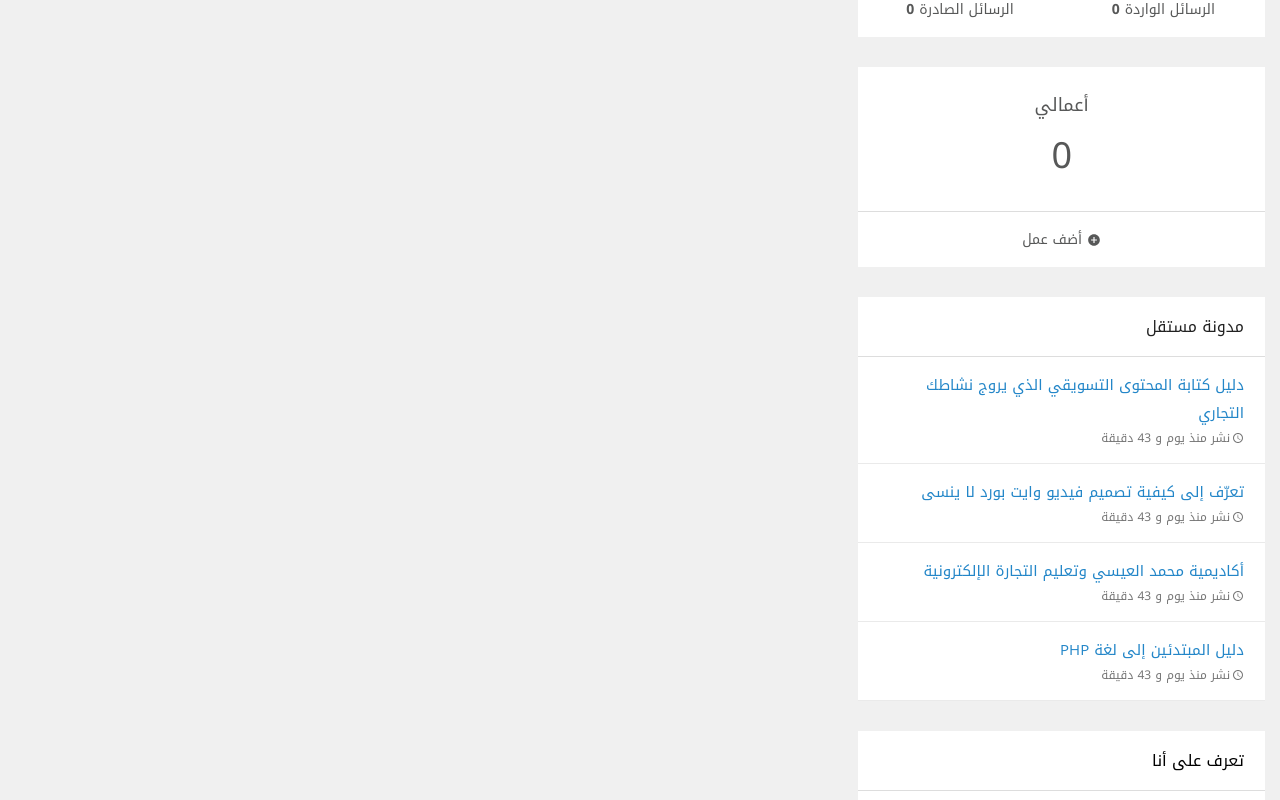
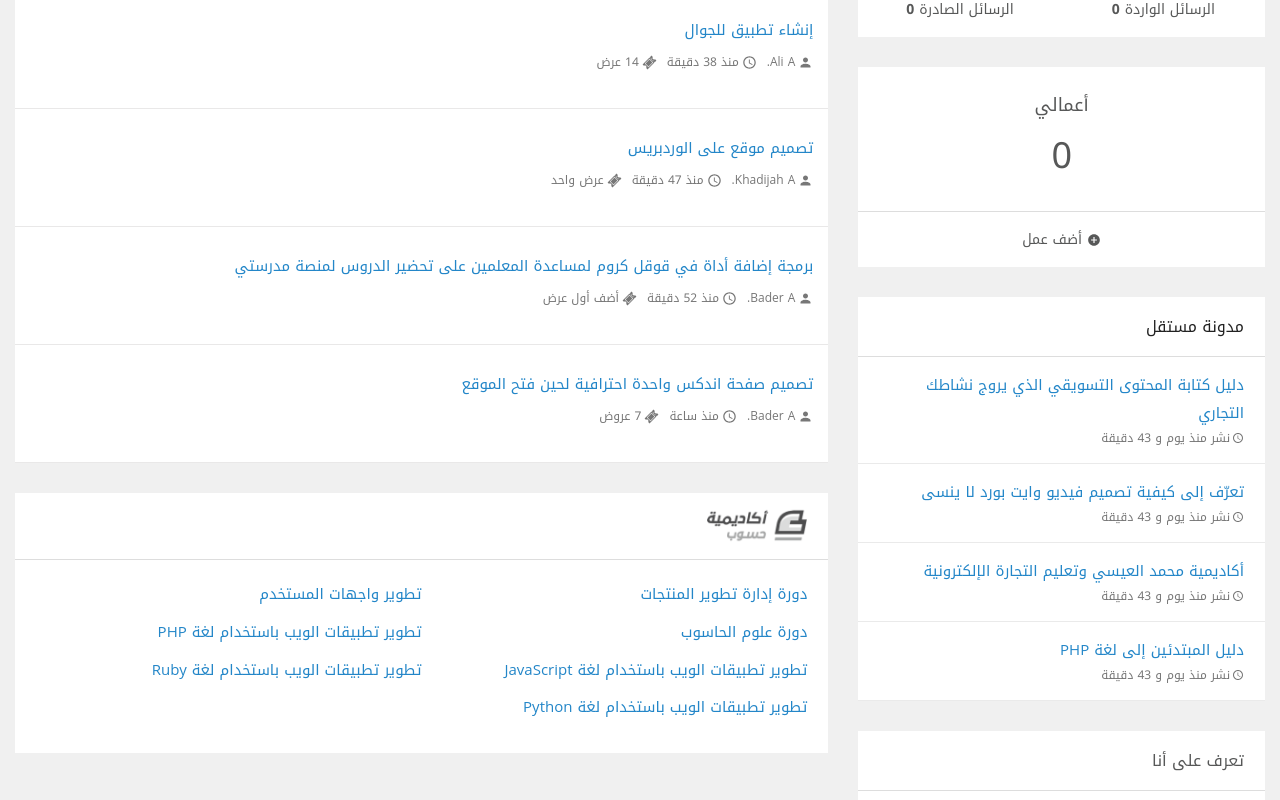
Before and after one commit to ibrahim-embaby/freelance-platform-MOSTAQL, a React (Create React App) app: page / in a window 1280 px wide. Shown: the part 920-1720 px from the top of the page. Built offline with nearby package versions, Linux system fonts and the light colour scheme.

Commit message:
changes to home page

```diff
--- a/src/components/project/Project.jsx
+++ b/src/components/project/Project.jsx
@@ -21,7 +21,7 @@ function Project(props) {
                         <span className='projectHeaderRightText'> {props.offersNumber}</span>
                     </div>
                 </div>
-                <div className="projectHeaderLeft">
+                {props.button && <div className="projectHeaderLeft">
                     <button className="projectHeaderLeftButton">
                         <span className="projectHeaderLeftButtonRight">
                             <BiPlusMedical style={{ "marginLeft": "5px" }} />
@@ -30,7 +30,7 @@ function Project(props) {
                         <ArrowDropDown className='projectHeaderLeftButtonDropDown' style={{ "border-right": "0.1px solid #1c6ca1" }} />
                     </button>
 
-                </div>
+                </div>}
             </div>
             <div className="projectDesc">{props.description}</div>
         </div>
--- a/src/components/project/project.css
+++ b/src/components/project/project.css
@@ -1,7 +1,7 @@
 .project {
     direction: rtl;
     padding: 25px 15px;
-    border-top: 1px solid rgb(233, 232, 232);
+    border-bottom: 1px solid rgb(233, 232, 232);
     background-color: #fff;
 }
 
--- a/src/pages/home/Home.jsx
+++ b/src/pages/home/Home.jsx
@@ -2,12 +2,12 @@ import './home.css'
 import Topbar from '../../components/topbar/Topbar'
 import Footer from '../../components/footer/Footer'
 import Header from '../../components/header/Header'
+import Project from '../../components/project/Project'
 import { BiSliderAlt } from 'react-icons/bi'
 import { HiCheckCircle } from 'react-icons/hi'
 import { MdAddCircle } from 'react-icons/md'
 import { TbCircle } from 'react-icons/tb'
 import { QueryBuilder } from '@material-ui/icons'
-
 import { useEffect } from 'react'
 
 
@@ -113,7 +113,6 @@ function Home() {
                     </div>
                 </div>
 
-
                 <div className="homeLeft">
 
                     <div className="homeLeftCash homeLeftItem">
@@ -132,7 +131,6 @@ function Home() {
                             <div className="homeLeftCashBottomItem">الرصيد المعلق <span className='bold m5 zeroColor'>$751.00</span></div>
                         </div>
                     </div>
-
 
                     <div className="homeLeftOffers homeLeftItem">
                         <div className="homeLeftOffersTop border">
@@ -202,10 +200,38 @@ function Home() {
                             <div className="homeLeftOffersBottomItem">العروض المتبقية <span className='bold m5 zeroColor'>10</span></div>
                         </div>
                     </div>
-                    <div className="homeLeftProjects homeLeftItem" style={{ "padding": "14px 21px", "textAlign": "center" }}>
-                        يستكمل ...
+
+                    <div className="homeLeftProjects homeLeftItem">
+                        <div className="homeLeftProjectsTop border">آخر مشاريع برمجة، تطوير المواقع والتطبيقات</div>
+                        <div className="homeLeftProjectsBottom">
+                            <Project className="homeLeftProjectsBottomItem" title="حل مشكلة تثبيت سكربت لارافل" username="Fahad A." time="منذ 34 دقيقة" offersNumber="أضف أول عرض" />
+                            <Project className="homeLeftProjectsBottomItem" title="إنشاء تطبيق للجوال" username=" Ali A." time=" منذ 38 دقيقة" offersNumber=" 14 عرض" />
+                            <Project className="homeLeftProjectsBottomItem" title="تصميم موقع على الوردبريس" username=" Khadijah A." time="منذ 47 دقيقة" offersNumber="عرض واحد" />
+                            <Project className="homeLeftProjectsBottomItem" title="برمجة إضافة أداة في قوقل كروم لمساعدة المعلمين على تحضير الدروس لمنصة مدرستي" username=" Bader A." time=" منذ 52 دقيقة" offersNumber=" أضف أول عرض" />
+                            <Project className="homeLeftProjectsBottomItem" title="تصميم صفحة اندكس واحدة احترافية لحين فتح الموقع" username=" Bader A." time="منذ ساعة" offersNumber=" 7 عروض" />
+
+                        </div>
+
                     </div>
-                    <div className="homeLeftLast homeLeftItem"></div>
+
+                    <div className="homeLeftLast homeLeftItem">
+                        <div className="homeLeftLastTop border">
+                            <img width="100px" src="assets/academy-logo.png" alt="" />
+                        </div>
+                        <div className="homeLeftLastBottom">
+                            <div className="homeLeftLastBottomItem lh">
+                                <span className='homeLeftLastBottomItemTitle'> دورة إدارة تطوير المنتجات</span>
+                                <span className='homeLeftLastBottomItemTitle'>دورة علوم الحاسوب</span>
+                                <span className='homeLeftLastBottomItemTitle'>تطوير تطبيقات الويب باستخدام لغة JavaScript</span>
+                                <span className='homeLeftLastBottomItemTitle'>تطوير تطبيقات الويب باستخدام لغة Python</span>
+                            </div>
+                            <div className="homeLeftLastBottomItem lh">
+                                <span className='homeLeftLastBottomItemTitle'>تطوير واجهات المستخدم</span>
+                                <span className='homeLeftLastBottomItemTitle'>تطوير تطبيقات الويب باستخدام لغة PHP</span>
+                                <span className='homeLeftLastBottomItemTitle'>تطوير تطبيقات الويب باستخدام لغة Ruby</span>
+                            </div>
+                        </div>
+                    </div>
                 </div>
 
             </div>
--- a/src/pages/home/home.css
+++ b/src/pages/home/home.css
@@ -3,6 +3,7 @@
     background-color: #f0f0f0;
     padding: 0px 15px;
     direction: rtl;
+    color: #575858;
 }
 
 .homeRight {
@@ -23,7 +24,6 @@
     align-items: center;
     justify-content: center;
     padding: 21px;
-    color: #575858;
     font-size: 18px;
     font-weight: 500;
     cursor: pointer;
@@ -45,7 +45,9 @@
 .homeRightArticlesBottomItem,
 .homeRightLastTop,
 .homeLeftCashBottom,
-.homeLeftOffersBottom {
+.homeLeftOffersBottom,
+.homeLeftProjectsTop,
+.homeLeftLastTop {
     padding: 14px 21px;
 
 }
@@ -54,7 +56,6 @@
     display: flex;
     align-items: center;
     justify-content: center;
-    color: #575858;
     font-size: 14px;
     padding: 17.5px 21px;
 }
@@ -70,7 +71,6 @@
 
 .homeRightStepsTop {
     cursor: pointer;
-    color: #575858;
     font-size: 16px;
 }
 
@@ -96,7 +96,6 @@
 .homeRightMessagesTop,
 .homeRightWorksTop {
     cursor: pointer;
-    color: #575858;
     padding: 21px;
     display: flex;
     flex-direction: column;
@@ -121,13 +120,11 @@
     display: flex;
     align-items: center;
     justify-content: center;
-    color: #575858;
     font-size: 14px;
 }
 
 .homeRightWorksBottom,
 .homeRightArticlesTop {
-    color: #575858;
     font-size: 14px;
 
 }
@@ -157,7 +154,6 @@
 
 
 .homeRightLastBottom {
-    color: #575858;
     padding: 21px;
     font-family: "Noto Naskh Arabic", "Helvetica Neue", Helvetica, Arial, sans-serif;
     display: flex;
@@ -183,7 +179,6 @@
 .homeLeftCashTop {
     display: flex;
     padding: 21px;
-    color: #575858;
     font-size: 18px;
 }
 
@@ -217,13 +212,8 @@
     justify-content: center;
     line-height: 1.428571429;
     padding: 7px 0;
-    color: #575858;
 }
 
-.homeLeftOffers {
-    color: #575858;
-
-}
 
 .homeLeftOffersTop {
     display: flex;
@@ -322,6 +312,32 @@
     font-weight: 500;
 }
 
+.homeLeftLastTop {
+    display: flex;
+    align-content: center;
+    justify-content: space-between;
+    cursor: pointer;
+}
+
+.homeLeftLastBottom {
+    display: flex;
+    color: #2386C8;
+    padding: 21px;
+}
+
+.homeLeftLastBottomItem {
+    display: flex;
+    flex-direction: column;
+    font-size: 15px;
+    flex: 6;
+}
+
+.homeLeftLastBottomItemTitle {
+    margin-bottom: 10px;
+    font-weight: 500;
+    cursor: pointer;
+}
+
 .m5 {
     margin-right: 5px;
 }
--- a/src/pages/projects/Projects.jsx
+++ b/src/pages/projects/Projects.jsx
@@ -21,17 +21,17 @@ function Home() {
 
                 <div className="mainBody">
                     <div className="mainOffers">
-                        <Project title="عنوان المشروع" username="اسم المستخدم" time="منذ 7 دقائق" offersNumber="عرض واحد" description="تفاصيل المشروع" />
-                        <Project title="عنوان المشروع" username="اسم المستخدم" time="منذ 7 دقائق" offersNumber="عرض واحد" description="تفاصيل المشروع" />
-                        <Project title="عنوان المشروع" username="اسم المستخدم" time="منذ 7 دقائق" offersNumber="عرض واحد" description="تفاصيل المشروع" />
-                        <Project title="عنوان المشروع" username="اسم المستخدم" time="منذ 7 دقائق" offersNumber="عرض واحد" description="تفاصيل المشروع" />
-                        <Project title="عنوان المشروع" username="اسم المستخدم" time="منذ 7 دقائق" offersNumber="عرض واحد" description="تفاصيل المشروع" />
-                        <Project title="عنوان المشروع" username="اسم المستخدم" time="منذ 7 دقائق" offersNumber="عرض واحد" description="تفاصيل المشروع" />
-                        <Project title="عنوان المشروع" username="اسم المستخدم" time="منذ 7 دقائق" offersNumber="عرض واحد" description="تفاصيل المشروع" />
-                        <Project title="عنوان المشروع" username="اسم المستخدم" time="منذ 7 دقائق" offersNumber="عرض واحد" description="تفاصيل المشروع" />
-                        <Project title="عنوان المشروع" username="اسم المستخدم" time="منذ 7 دقائق" offersNumber="عرض واحد" description="تفاصيل المشروع" />
-                        <Project title="عنوان المشروع" username="اسم المستخدم" time="منذ 7 دقائق" offersNumber="عرض واحد" description="تفاصيل المشروع" />
-                        <Project title="عنوان المشروع" username="اسم المستخدم" time="منذ 7 دقائق" offersNumber="عرض واحد" description="تفاصيل المشروع" />
+                        <Project title="عنوان المشروع" username="اسم المستخدم" time="منذ 7 دقائق" offersNumber="عرض واحد" description="تفاصيل المشروع" button />
+                        <Project title="عنوان المشروع" username="اسم المستخدم" time="منذ 7 دقائق" offersNumber="عرض واحد" description="تفاصيل المشروع" button />
+                        <Project title="عنوان المشروع" username="اسم المستخدم" time="منذ 7 دقائق" offersNumber="عرض واحد" description="تفاصيل المشروع" button />
+                        <Project title="عنوان المشروع" username="اسم المستخدم" time="منذ 7 دقائق" offersNumber="عرض واحد" description="تفاصيل المشروع" button />
+                        <Project title="عنوان المشروع" username="اسم المستخدم" time="منذ 7 دقائق" offersNumber="عرض واحد" description="تفاصيل المشروع" button />
+                        <Project title="عنوان المشروع" username="اسم المستخدم" time="منذ 7 دقائق" offersNumber="عرض واحد" description="تفاصيل المشروع" button />
+                        <Project title="عنوان المشروع" username="اسم المستخدم" time="منذ 7 دقائق" offersNumber="عرض واحد" description="تفاصيل المشروع" button />
+                        <Project title="عنوان المشروع" username="اسم المستخدم" time="منذ 7 دقائق" offersNumber="عرض واحد" description="تفاصيل المشروع" button />
+                        <Project title="عنوان المشروع" username="اسم المستخدم" time="منذ 7 دقائق" offersNumber="عرض واحد" description="تفاصيل المشروع" button />
+                        <Project title="عنوان المشروع" username="اسم المستخدم" time="منذ 7 دقائق" offersNumber="عرض واحد" description="تفاصيل المشروع" button />
+                        <Project title="عنوان المشروع" username="اسم المستخدم" time="منذ 7 دقائق" offersNumber="عرض واحد" description="تفاصيل المشروع" button />
 
                         <Browser />
                     </div>
```
Also changed, not shown: public/assets/academy-logo.png (added).
